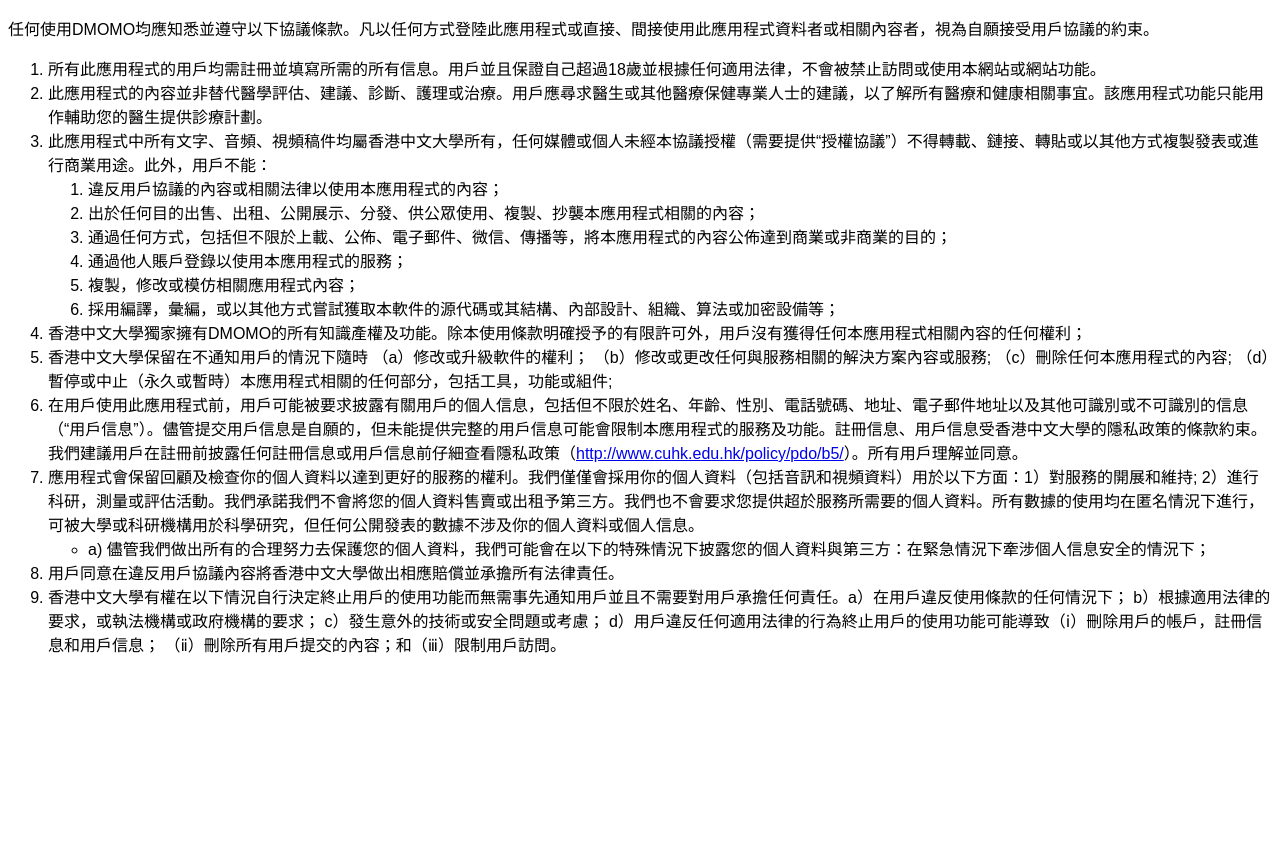
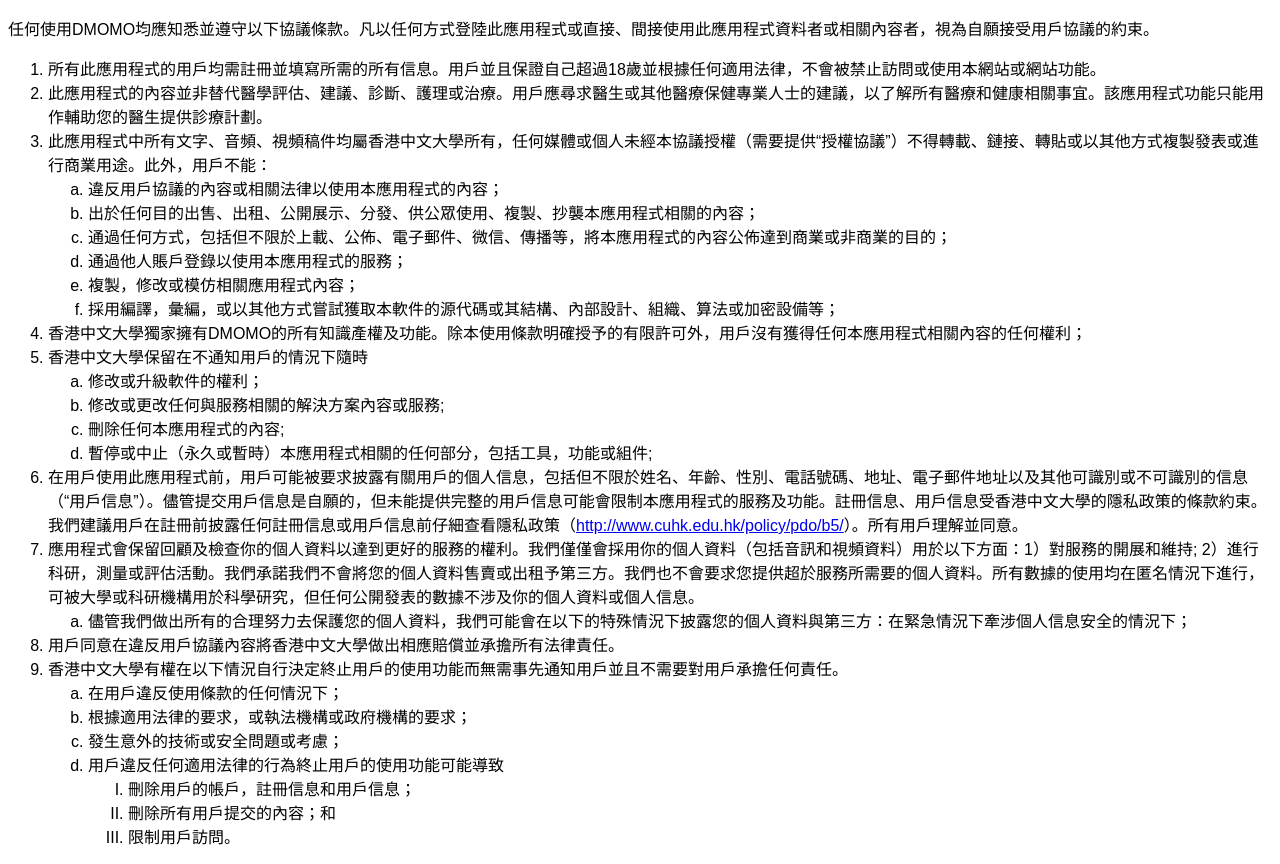
Before and after one commit to CUHK-SAU/CUHK-SAU.github.io, a plain HTML site: page index.html in a window 1280 px wide. Before the commit the page ends 800 px from the top, so only its background shows below. Drawn offline with Linux system fonts and the light colour scheme.

Commit message:
Update index.html

```diff
--- a/index.html
+++ b/index.html
@@ -16,7 +16,7 @@
 			<li>此應用程式的內容並非替代醫學評估、建議、診斷、護理或治療。用戶應尋求醫生或其他醫療保健專業人士的建議，以了解所有醫療和健康相關事宜。該應用程式功能只能用作輔助您的醫生提供診療計劃。</li>
 			<li>
 				此應用程式中所有文字、音頻、視頻稿件均屬香港中文大學所有，任何媒體或個人未經本協議授權（需要提供“授權協議”）不得轉載、鏈接、轉貼或以其他方式複製發表或進行商業用途。此外，用戶不能：
-				<ol>
+				<ol style="list-style-type:lower-alpha">
 					<li>違反用戶協議的內容或相關法律以使用本應用程式的內容；</li>
 					<li>出於任何目的出售、出租、公開展示、分發、供公眾使用、複製、抄襲本應用程式相關的內容； </li>
 					<li>通過任何方式，包括但不限於上載、公佈、電子郵件、微信、傳播等，將本應用程式的內容公佈達到商業或非商業的目的；</li>
@@ -26,16 +26,38 @@
 				</ol>
 			</li>
 			<li>香港中文大學獨家擁有DMOMO的所有知識產權及功能。除本使用條款明確授予的有限許可外，用戶沒有獲得任何本應用程式相關內容的任何權利；</li>
-			<li>香港中文大學保留在不通知用戶的情況下隨時 （a）修改或升級軟件的權利； （b）修改或更改任何與服務相關的解決方案內容或服務; （c）刪除任何本應用程式的內容; （d）暫停或中止（永久或暫時）本應用程式相關的任何部分，包括工具，功能或組件;</li>
+			<li>
+				香港中文大學保留在不通知用戶的情況下隨時
+				<ol style="list-style-type:lower-alpha">
+					<li>修改或升級軟件的權利；</li>
+					<li>修改或更改任何與服務相關的解決方案內容或服務; </li>
+					<li>刪除任何本應用程式的內容; </li>
+					<li>暫停或中止（永久或暫時）本應用程式相關的任何部分，包括工具，功能或組件;</li>
+				</ol>
+			</li>
 			<li>在用戶使用此應用程式前，用戶可能被要求披露有關用戶的個人信息，包括但不限於姓名、年齡、性別、電話號碼、地址、電子郵件地址以及其他可識別或不可識別的信息（“用戶信息”）。儘管提交用戶信息是自願的，但未能提供完整的用戶信息可能會限制本應用程式的服務及功能。註冊信息、用戶信息受香港中文大學的隱私政策的條款約束。我們建議用戶在註冊前披露任何註冊信息或用戶信息前仔細查看隱私政策（<a href="http://www.cuhk.edu.hk/policy/pdo/b5/">http://www.cuhk.edu.hk/policy/pdo/b5/</a>）。所有用戶理解並同意。</li>
 			<li>
 				應用程式會保留回顧及檢查你的個人資料以達到更好的服務的權利。我們僅僅會採用你的個人資料（包括音訊和視頻資料）用於以下方面：1）對服務的開展和維持; 2）進行科研，測量或評估活動。我們承諾我們不會將您的個人資料售賣或出租予第三方。我們也不會要求您提供超於服務所需要的個人資料。所有數據的使用均在匿名情況下進行，可被大學或科研機構用於科學研究，但任何公開發表的數據不涉及你的個人資料或個人信息。
-				<ul>
-					<li>a) 儘管我們做出所有的合理努力去保護您的個人資料，我們可能會在以下的特殊情況下披露您的個人資料與第三方：在緊急情況下牽涉個人信息安全的情況下；</li>
-				</ul>
+				<ol style="list-style-type:lower-alpha">
+					<li>儘管我們做出所有的合理努力去保護您的個人資料，我們可能會在以下的特殊情況下披露您的個人資料與第三方：在緊急情況下牽涉個人信息安全的情況下；</li>
+				</ol>
 			</li>
 			<li>用戶同意在違反用戶協議內容將香港中文大學做出相應賠償並承擔所有法律責任。</li>
-			<li>香港中文大學有權在以下情況自行決定終止用戶的使用功能而無需事先通知用戶並且不需要對用戶承擔任何責任。a）在用戶違反使用條款的任何情況下； b）根據適用法律的要求，或執法機構或政府機構的要求； c）發生意外的技術或安全問題或考慮； d）用戶違反任何適用法律的行為終止用戶的使用功能可能導致（ⅰ）刪除用戶的帳戶，註冊信息和用戶信息； （ⅱ）刪除所有用戶提交的內容；和（ⅲ）限制用戶訪問。</li>
+			<li>香港中文大學有權在以下情況自行決定終止用戶的使用功能而無需事先通知用戶並且不需要對用戶承擔任何責任。
+				<ol style="list-style-type:lower-alpha">
+					<li>在用戶違反使用條款的任何情況下；</li>
+					<li>根據適用法律的要求，或執法機構或政府機構的要求；</li>
+					<li>發生意外的技術或安全問題或考慮；</li>
+					<li>
+						用戶違反任何適用法律的行為終止用戶的使用功能可能導致
+						<ol style="list-style-type:upper-roman">
+							<li>刪除用戶的帳戶，註冊信息和用戶信息；</li>
+							<li>刪除所有用戶提交的內容；和</li>
+							<li>限制用戶訪問。</li>
+						</ol>
+					</li>
+				</ol>
+			</li>
 		</ol>
 	</body>
 </html>
```
